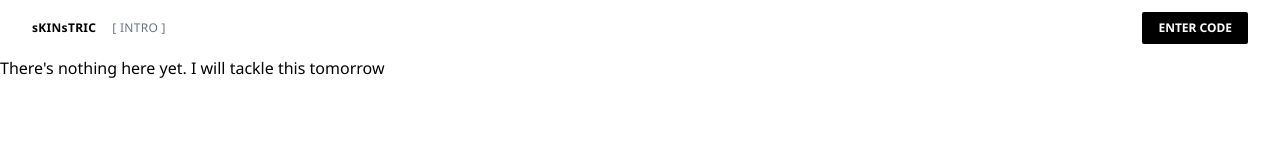
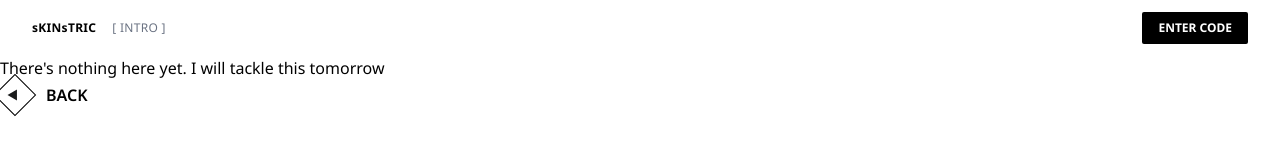
Before and after one commit to OG-TenLetters/Jadon-Skinstric-Internship, a Next.js app: page /pages/summary in a window 1280 px wide. Shown: the top 166 px of the page. Built offline with nearby package versions, Linux system fonts and the light colour scheme.

Commit message:
Minor bug

```diff
--- a/src/app/pages/select/page.tsx
+++ b/src/app/pages/select/page.tsx
@@ -89,7 +89,7 @@ export default function SelectPage() {
         </div>
         <div className="flex w-full justify-between pb-8 px-8 sm:text-[16px] text-[12px]">
           <NavLeft
-            defaulted={true}
+            defaulted={false}
             currentLink="/pages/results"
             name={"Back"}
           />
--- a/src/app/pages/summary/page.tsx
+++ b/src/app/pages/summary/page.tsx
@@ -1,8 +1,11 @@
+import NavLeft from "@/app/components/NavLeft";
+
 export default function SummaryPage () {
 
     return (
         <div>
             There's nothing here yet. I will tackle this tomorrow
+            <NavLeft defaulted={false} currentLink={"/pages/select"} name={"Back"} />
         </div>
     )
 }
```
